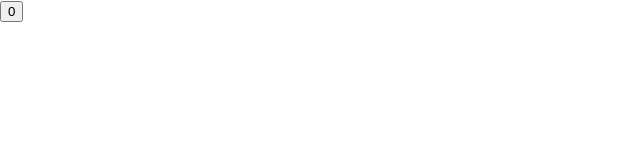
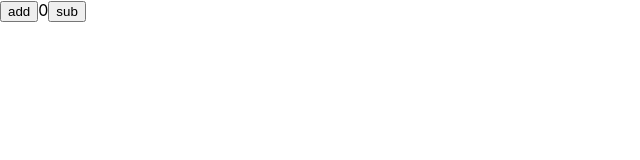
Before and after one commit to TornovDutta/React-js-Leaning, a React app in the folder state/: page / in a window 1280 px wide. Shown: the top 160 px of the page, without its empty margins (0-640 px from the left). Built offline with nearby package versions, Linux system fonts and the light colour scheme; the HTML template or start-up script is replaced by a standard one.

Commit message:
commit some changes

```diff
--- a/state/src/App.jsx
+++ b/state/src/App.jsx
@@ -6,7 +6,11 @@ function App() {
     <div>
       <button onClick={()=>
         setCount(count+1)
-      }>{count}</button>
+      }>add</button>
+      {count}
+      <button onClick={()=>
+        setCount(count-1)
+      }>sub</button>
     </div>
   )
 }
```
